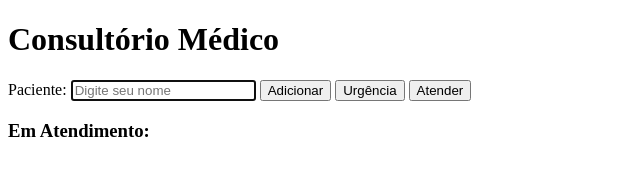
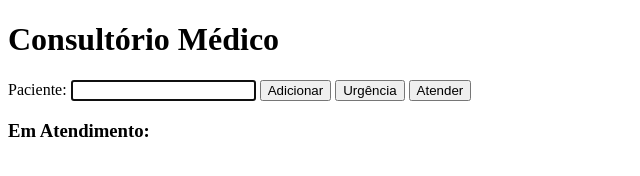
Before and after one commit to Adrian8956/clinica, a plain HTML site: page index.html in a window 1280 px wide. Shown: the full height of the page, 0-640 px from the left. Drawn offline with Linux system fonts and the light colour scheme.

Commit message:
removendo o placeholder

```diff
--- a/index.html
+++ b/index.html
@@ -10,7 +10,7 @@
     <h1>Consultório Médico</h1>
     <form>
         <label for="">Paciente: </label>
-        <input type="text" id="inPaciente" placeholder="Digite seu nome" required autofocus>
+        <input type="text" id="inPaciente" required autofocus>
         <input type="submit" value="Adicionar">
         <input type="button" value="Urgência" id="btnUrgencia">
         <input type="button" value="Atender" id="btnAtender">
```
